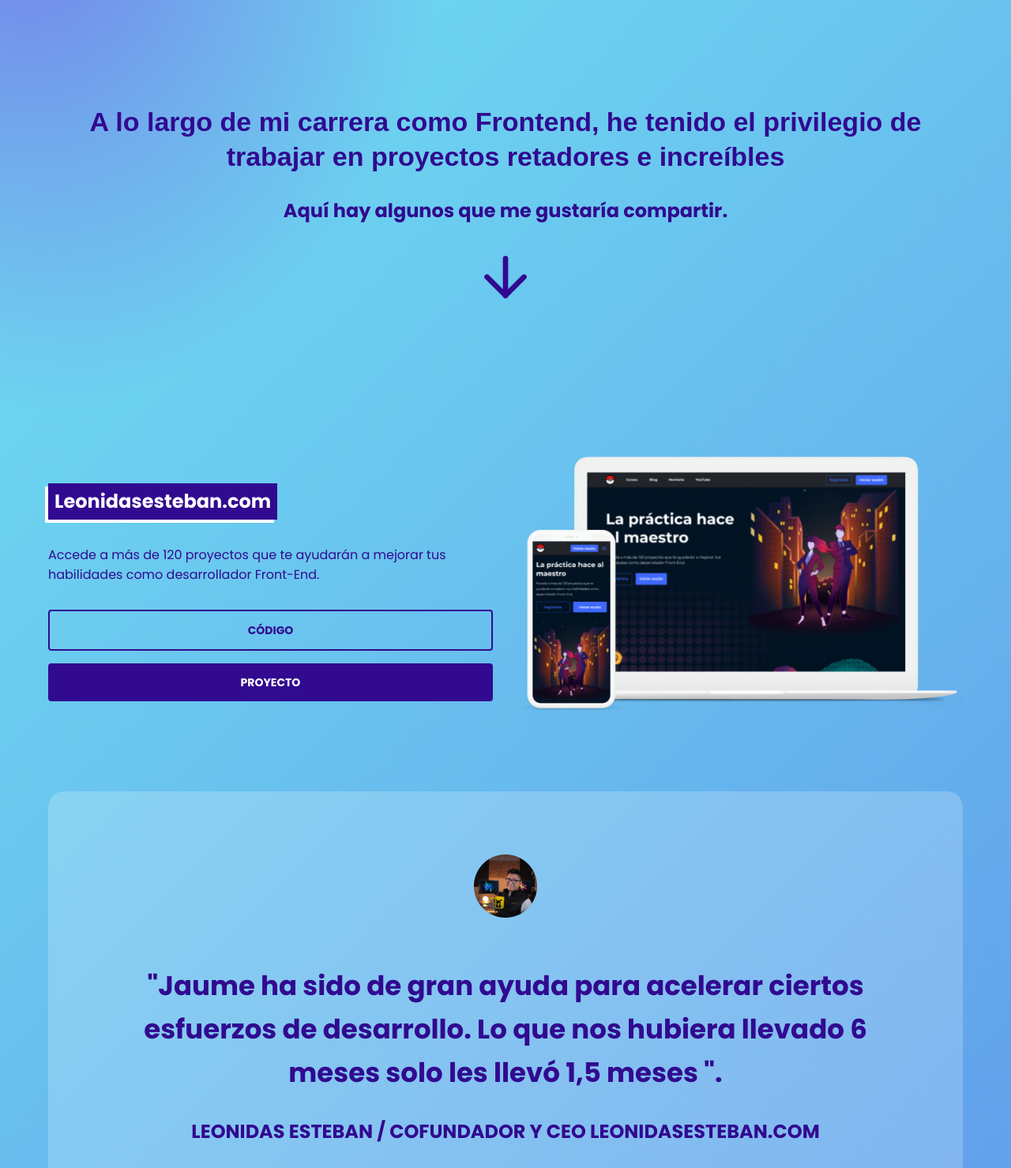
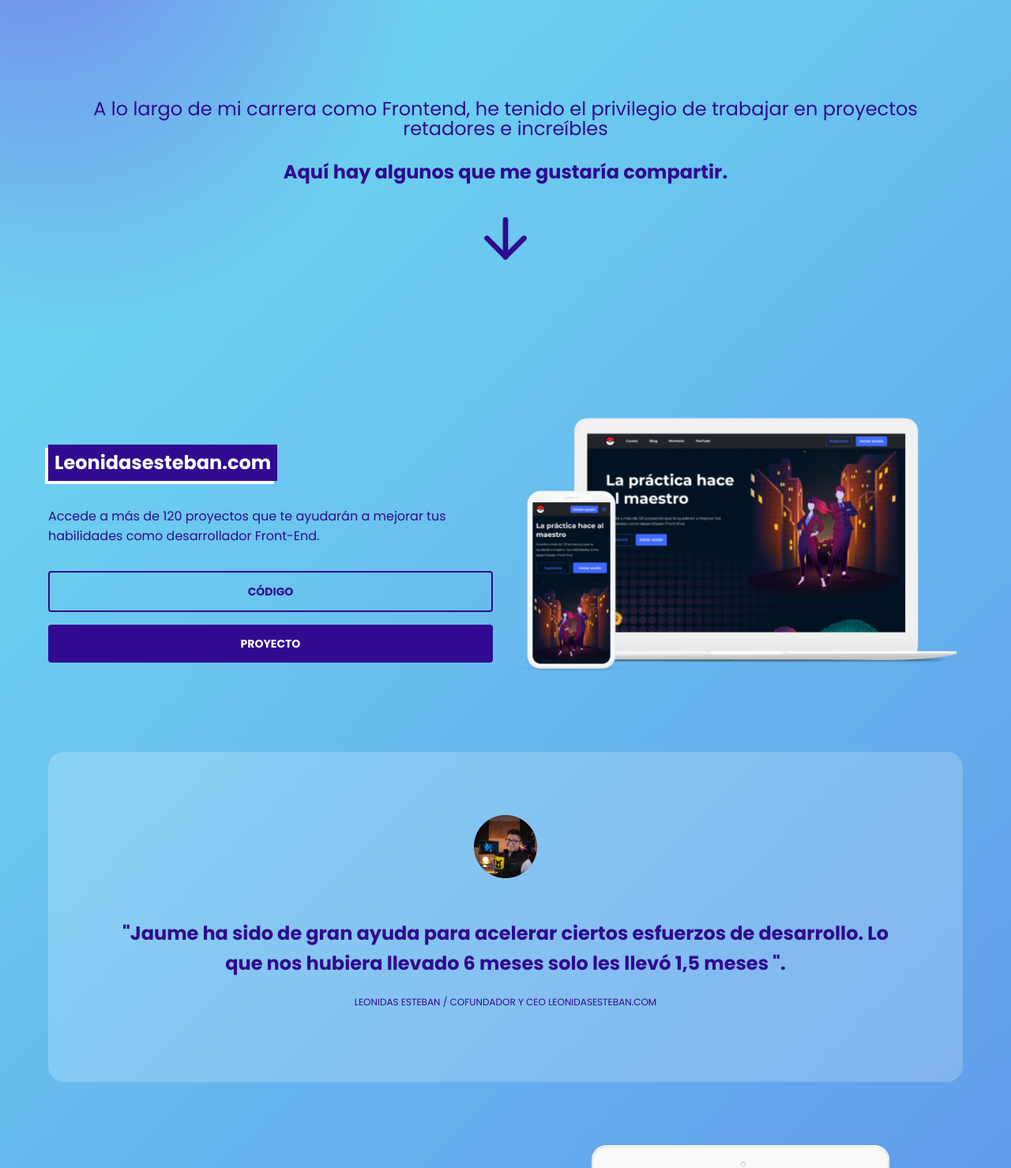
Before and after one commit to manueledwardopaez/portafolio-de-jaume, a plain HTML site: page index.html in a window 1280 px wide. Shown: the part 602-2081 px from the top of the page at 79% size. Drawn offline with Linux system fonts and the light colour scheme.

Commit message:
fixing fonts

```diff
--- a/testimony.css
+++ b/testimony.css
@@ -7,13 +7,8 @@
 }
 
 .datos h2 {
-    font-family: "Oxygen", sans-serif;
-    font-style: 'Light';
-    font-size: 34px;
-    line-height: 55.01px;
-    line-height: 128%;
-    text-align: Center;
-    vertical-align: Top;
+    font: var(--fontBase);
+    font-size: 24px;
 }
 
 .datos p {
@@ -32,9 +27,9 @@
 }
 
 .testimony h2 {
-    font: var(--headline4);
+    font: var(--headline5);
 }
 
 .testimony p {
-    font:var(--headline5);
+    font:var(--caption);
 }
```
